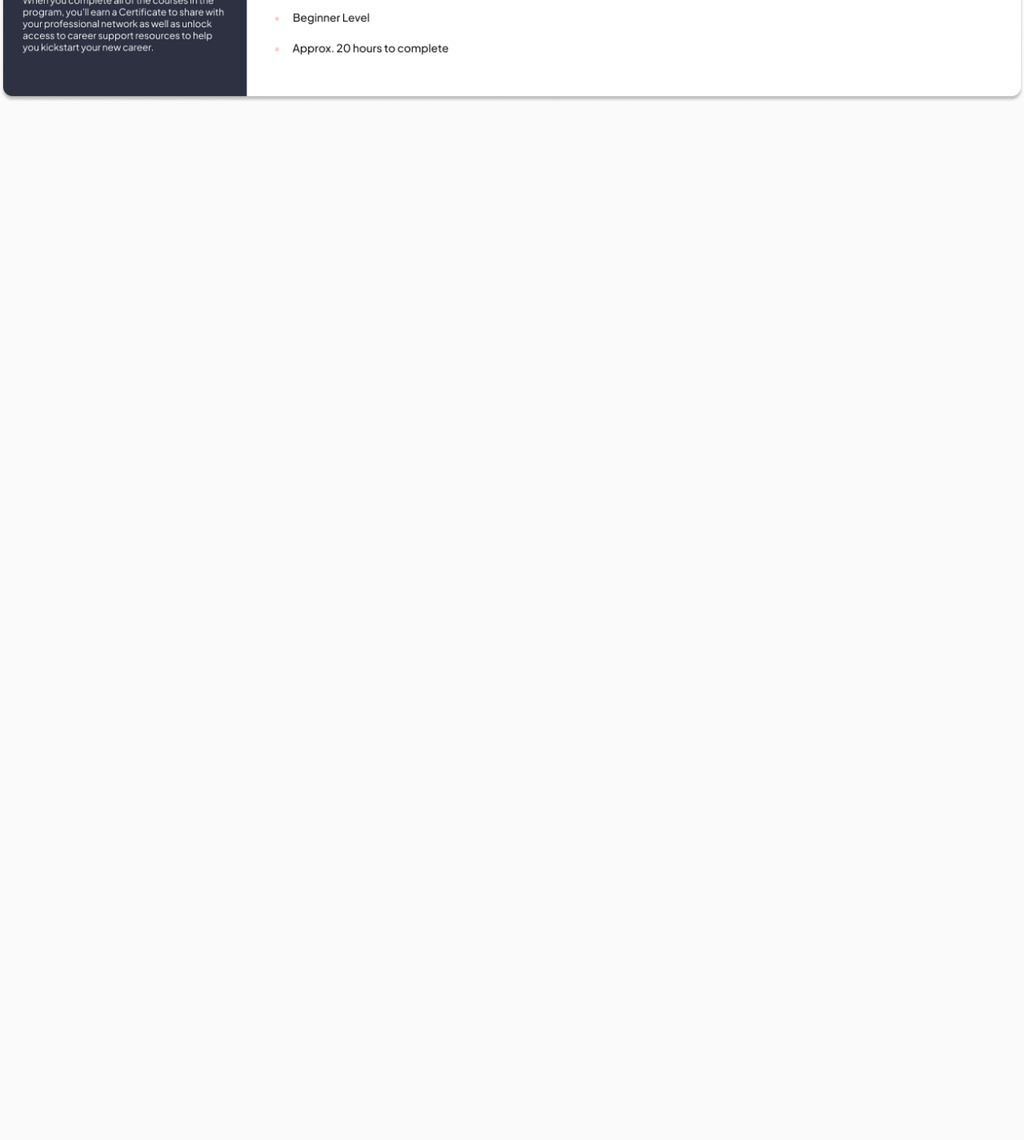
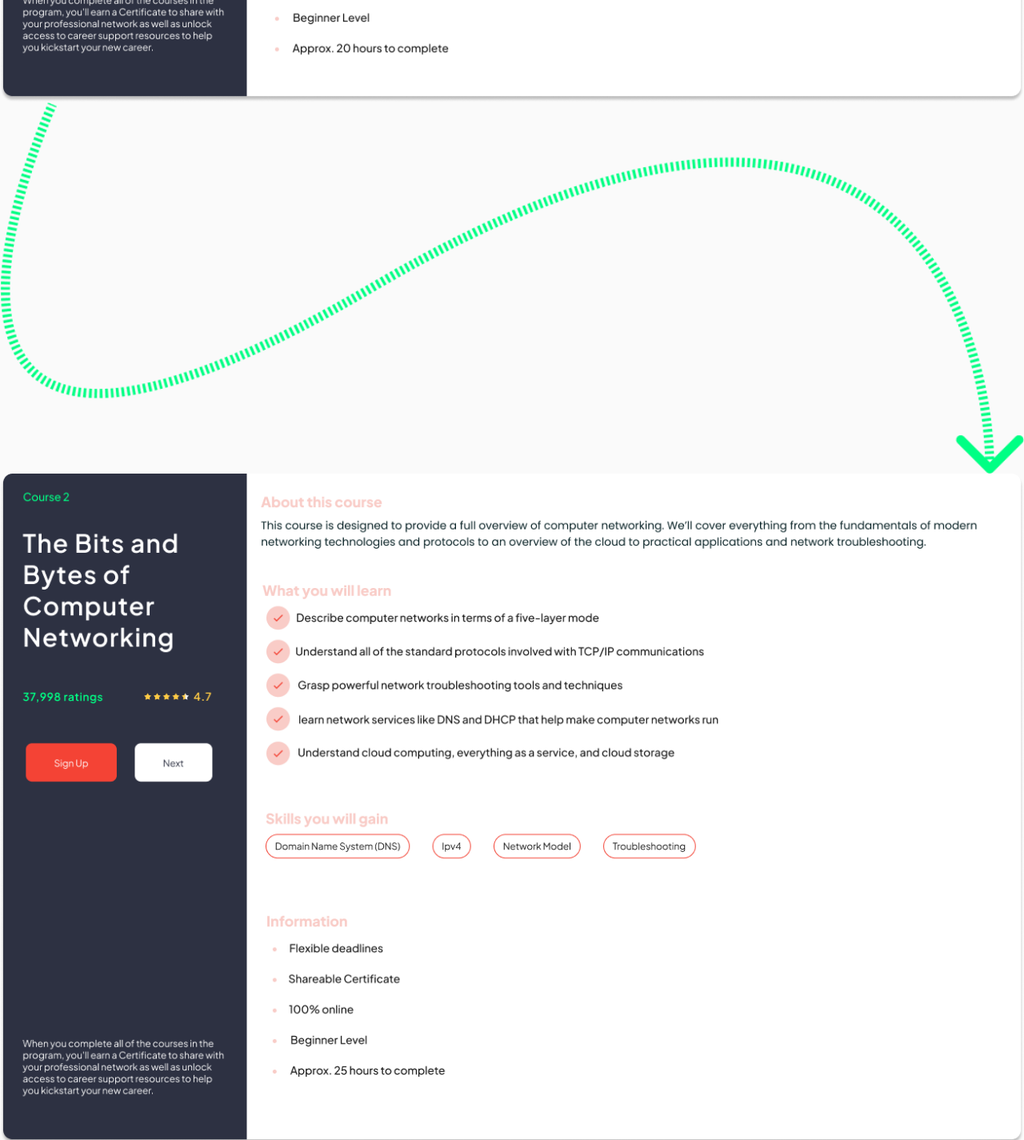
Before and after one commit to abdullah-al-junayed/tailwind-assignment-new, a website built with Vite: page index.html in a window 1280 px wide. Shown: the part 3400-4825 px from the top of the page at 80% size. Before the commit the page ends 3528 px from the top, so only its background shows below. Built offline with nearby package versions, Linux system fonts and the light colour scheme.

Commit message:
course 2 added

```diff
--- a/index.html
+++ b/index.html
@@ -185,7 +185,13 @@
     <img class="w-full " src="images/g1.png" alt="">
   </section>
 
+  <img class="container mx-auto" src="images/Connector Vector (1).png" alt="">
+   <!-- course2 -->
 
+   <section class="container mx-auto ">
+    <img class="w-full " src="images/g2.png" alt="">
+  </section>
 
+  <img class="container mx-auto" src="images/Connector Vector (2).png" alt="">
 </body>
 </html>
```
